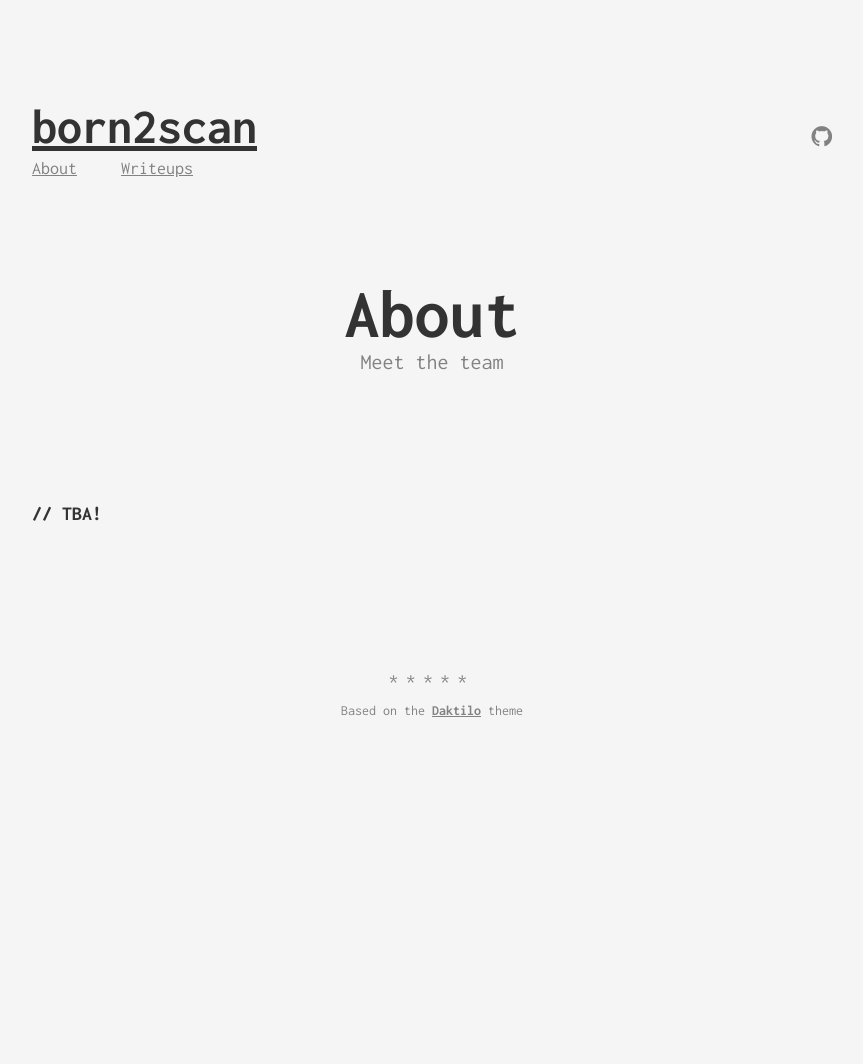
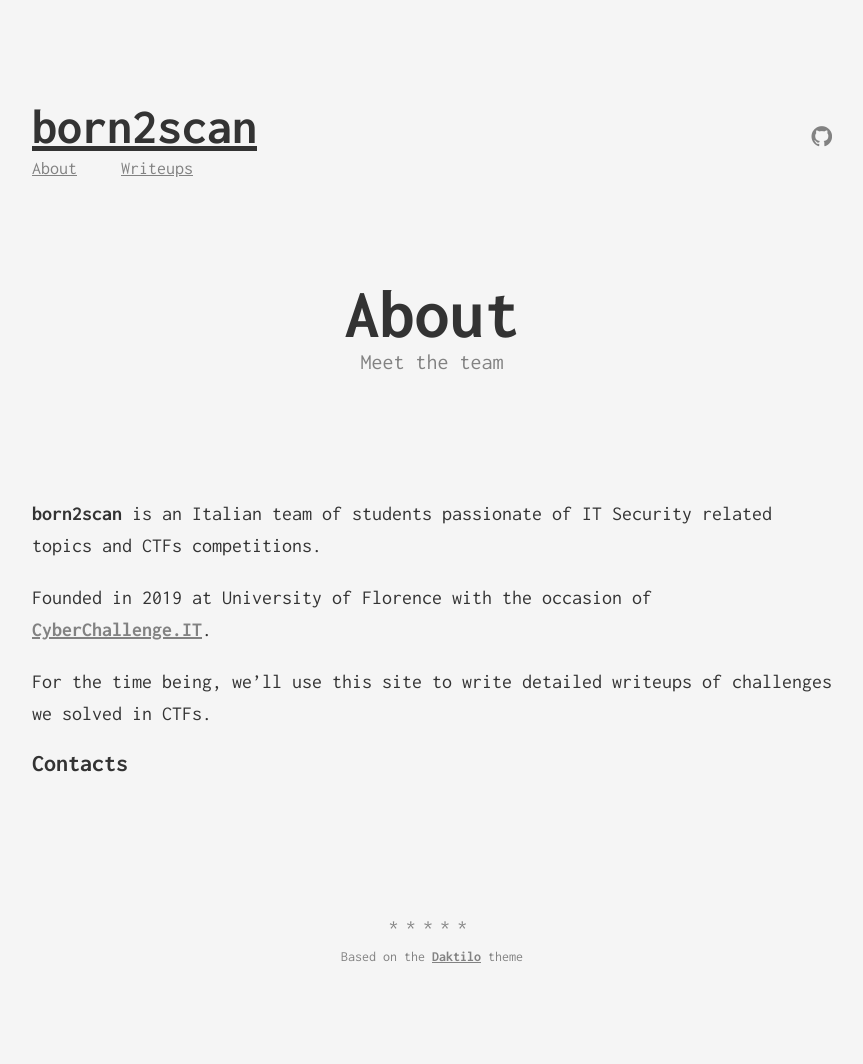
Before and after one commit to born2scan/born2scan.github.io, a Jekyll site: the page built from about.md, in a window 1280 px wide. Shown: the whole page, without its empty margins (208-1071 px from the left). Built offline with Jekyll 4.4.1, drawn with Linux system fonts in a browser that asks for light colours; before the commit the page ends 900 px from its top, so only the background shows below that.

Commit message:
Created about page

```diff
--- a/about.md
+++ b/about.md
@@ -5,4 +5,10 @@ subtitle: Meet the team
 permalink: /about/
 ---
 
-**// TBA!**
+**born2scan** is an Italian team of students passionate of IT Security related topics and CTFs competitions.
+
+Founded in 2019 at University of Florence with the occasion of [CyberChallenge.IT](https://www.cyberchallenge.it).
+
+For the time being, we'll use this site to write detailed writeups of challenges we solved in CTFs.
+
+## Contacts
```
